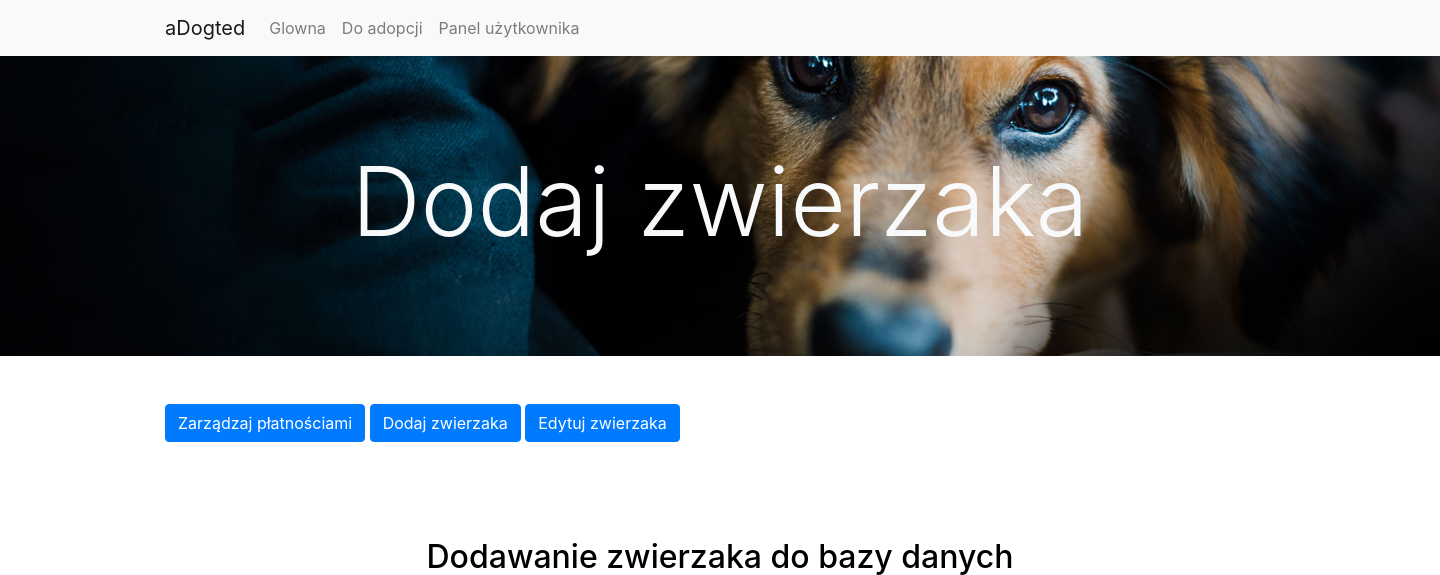
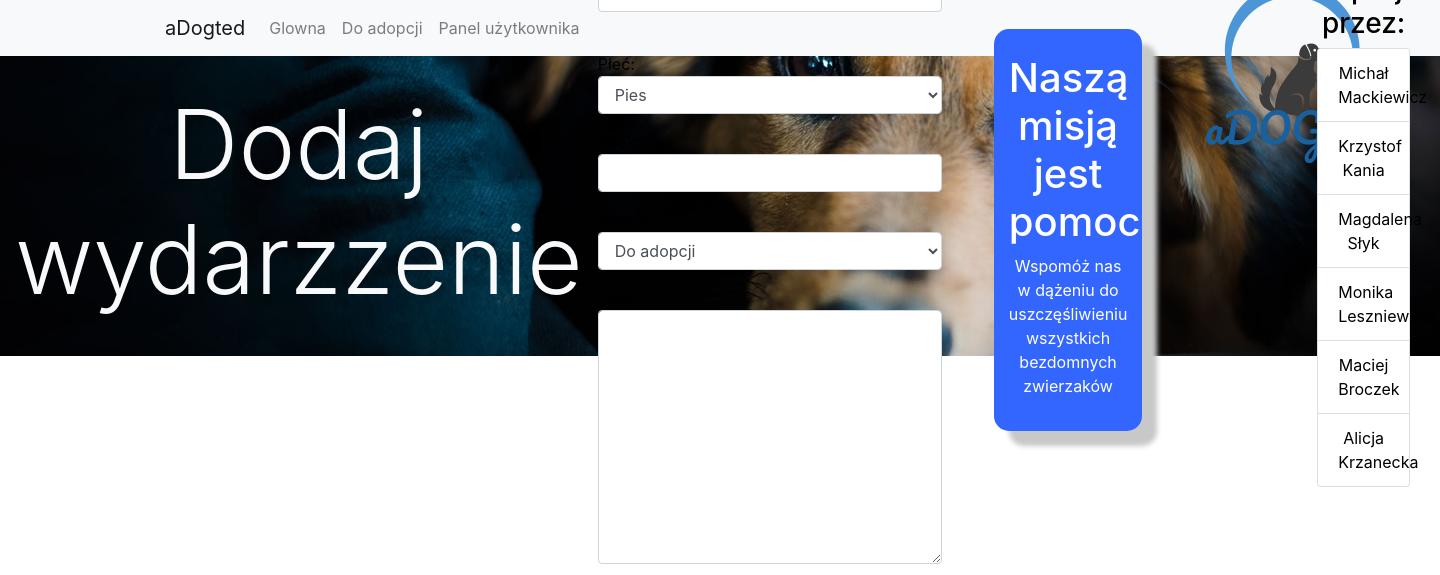
Before and after one commit to magdalenaslyk/schronisko, a PHP site: page /add_animal.php in a window 1440 px wide; the page is wider, and only the part inside the window is pictured. Shown: the top 575 px of that part. Run offline with PHP 8.4, Linux system fonts and the light colour scheme; the visitor is signed in with stand-in values (Sample User, id 1).

Commit message:
nie wiem wszystko na raz

```diff
--- a/add_animal.php
+++ b/add_animal.php
@@ -10,9 +10,8 @@
     <div class="container-fluid hero-container-pages">
         <div class="row">
             <div class="col-lg-12 text-center">
-                <h1 class="text-light display-1">Dodaj zwierzaka</h1>
+                <h1 class="text-light display-1">Dodaj wydarzzenie</h1>
             </div>
-        </div>
       </div>
 
 <?php
```
Also changed, not shown: img/users/madzixadmin.jpg (added).
